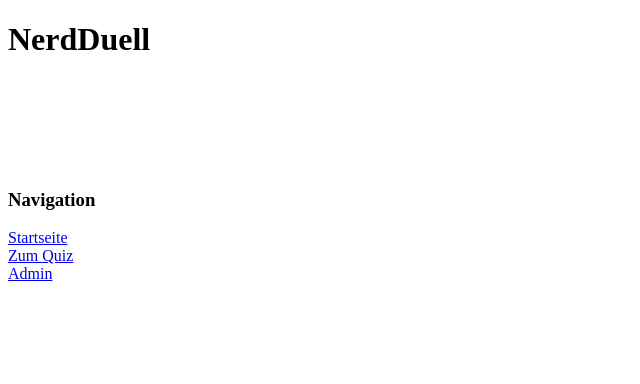
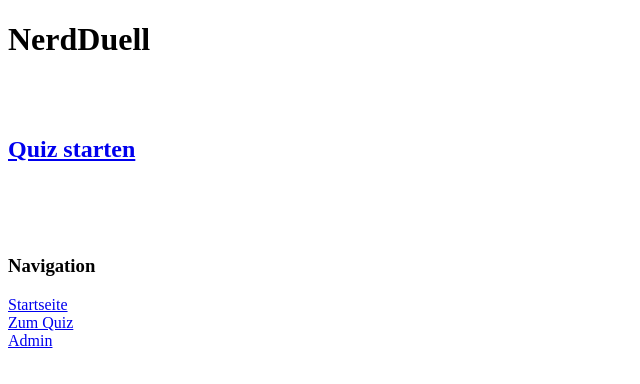
Before and after one commit to barbarahellmann/capstone-quizgame-barbara, a React (Vite) app in the folder frontend/: page / in a window 1280 px wide. Shown: the top 384 px of the page, without its empty margins (0-640 px from the left). Built offline with nearby package versions, Linux system fonts and the light colour scheme; the HTML template or start-up script is replaced by a standard one.

Commit message:
Changed start page

```diff
--- a/frontend/src/App.tsx
+++ b/frontend/src/App.tsx
@@ -15,7 +15,7 @@ function App() {
           <br/>
           <br/>
           <Routes>
-              <Route path="/start" element={<StartPage/>}/>
+              <Route path="/" element={<StartPage/>}/>
               <Route path="/play" element={<Play/>}/>
               <Route path="/admin" element={<Admin/>}/>
               <Route path="/result/:questionnumber" element={<PlayResult/>}/>
--- a/frontend/src/pages/StartPage.tsx
+++ b/frontend/src/pages/StartPage.tsx
@@ -5,7 +5,7 @@ export default function StartPage() {
 
     return (
             <h2>
-                <Link to="/play">Quiz starten</Link>
+                <Link to="/">Quiz starten</Link>
             </h2>
     )
 }
```
